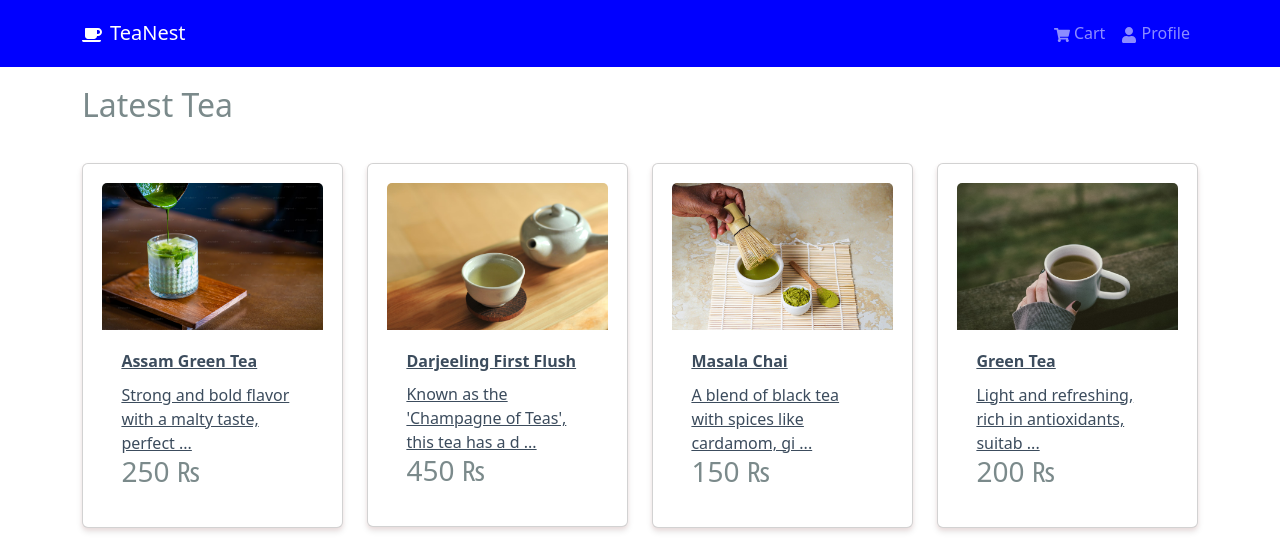
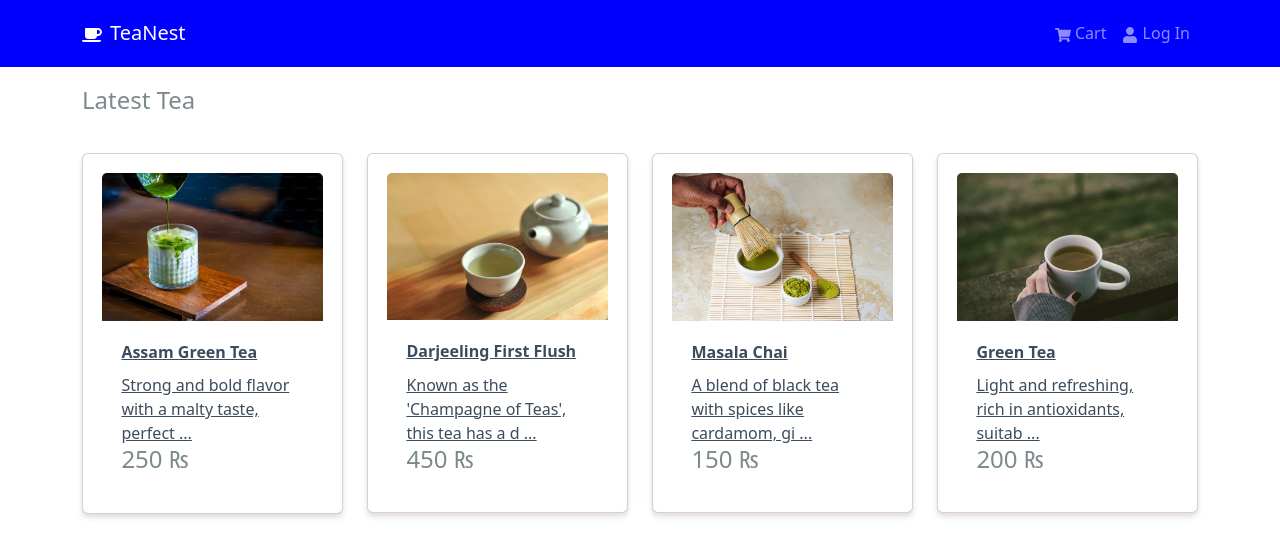
Before and after one commit to hriday123-bot/TeaBloom, a React (Create React App) app in the folder frontend/: page / in a window 1280 px wide. Shown: the top 539 px of the page. Built offline with nearby package versions, Linux system fonts and the light colour scheme.

Commit message:
React router dom set up completed

```diff
--- a/frontend/package.json
+++ b/frontend/package.json
@@ -12,6 +12,7 @@
     "react-bootstrap": "^2.10.9",
     "react-dom": "^19.0.0",
     "react-icons": "^5.5.0",
+    "react-router-bootstrap": "^0.26.3",
     "react-router-dom": "^7.2.0",
     "react-scripts": "5.0.1",
     "web-vitals": "^2.1.4"
--- a/frontend/src/components/Data.js
+++ b/frontend/src/components/Data.js
@@ -6,12 +6,12 @@ import { Link } from 'react-router-dom'
 const Data = ({data}) => {
   return (
     <Card className="my-3 p-3 rounded">
-        <Link href={`/data/${data._id}`}>
+        <Link to={`/data/${data._id}`}>
            <Card.Img src={data.image} variant='top' />
         </Link>
 
         <Card.Body>
-            <Link href={`/data/${data._id}`}>
+            <Link to={`/data/${data._id}`}>
                <Card.Title as="div">
                    <strong>{data.name}</strong>
                </Card.Title>
@@ -19,7 +19,7 @@ const Data = ({data}) => {
                    {data.description.substring(0, 50)+" ..."}
                </Card.Text>
             </Link>
-            <Card.Text as='h3'>
+            <Card.Text as='h4'>
                 {data.price} ₨
             </Card.Text>
         </Card.Body>
--- a/frontend/src/components/Header.js
+++ b/frontend/src/components/Header.js
@@ -1,21 +1,21 @@
 import {Navbar,Nav,Container} from 'react-bootstrap';
 import {FaShoppingCart,FaUser,FaCoffee,FaLeaf} from 'react-icons/fa';
-
+import { Link } from 'react-router-dom';
 
 const Header=()=>{
     return (
         <header>
             <Navbar style={{backgroundColor:'blue'}} variant="dark" expand="md" collapseOnSelect>
                 <Container>
-                    <Navbar.Brand href="/">
+                    <Navbar.Brand  as={Link} to="/">
                         <FaCoffee style={{marginRight:'8px'}}/>
                         TeaNest
                     </Navbar.Brand>
                     <Navbar.Toggle aria-controls="basic-navbar-nav" />
                     <Navbar.Collapse id="basic-navbar-nav">
                         <Nav className="ms-auto">
-                            <Nav.Link href="/cart" ><FaShoppingCart /> Cart</Nav.Link>
-                            <Nav.Link href="/login" ><FaUser /> Profile</Nav.Link>
+                            <Nav.Link as={Link} to="/cart" ><FaShoppingCart /> Cart</Nav.Link>
+                            <Nav.Link as={Link} to="/login" ><FaUser /> Log In</Nav.Link>
                         </Nav>
                     </Navbar.Collapse>
                 </Container>
--- a/frontend/src/screens/HomeScreen.js
+++ b/frontend/src/screens/HomeScreen.js
@@ -7,7 +7,7 @@ import Data from '../components/Data'
 const HomeScreen = () => {
   return (
     <>
-        <h2>Latest Tea</h2>
+        <h4>Latest Tea</h4>
         <Row >
             {data.map((data)=>(
                 <Col key={data._id} sm={12} md={6} lg={4} xl={3}>
```
Also changed, not shown: 1 other file (tests, documents, lock files or other folders).
